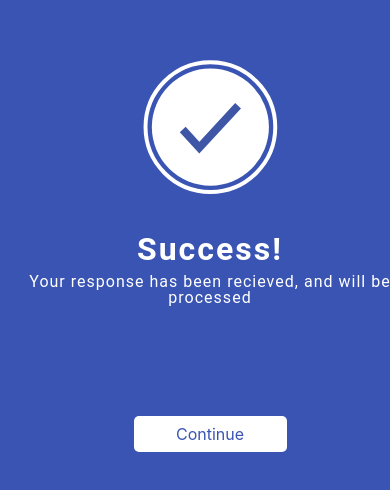
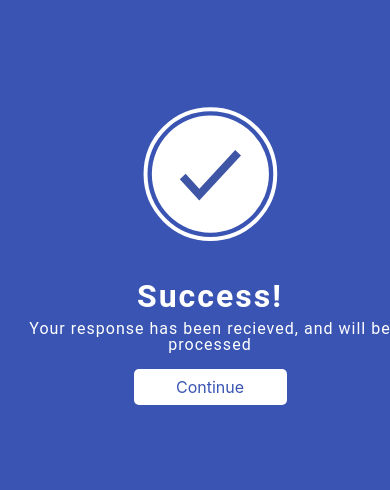
Before and after one commit to JP-LeGrand/Digital-Signatures, a React (Create React App) app in the folder digital-signatures/: page /Confirmation in a window 390 px wide. Shown: the part 190-680 px from the top of the page. Built offline with nearby package versions, Linux system fonts and the light colour scheme.

Commit message:
Increasing screen size for styling

```diff
--- a/digital-signatures/src/Components/Confirmation/Confirmation.scss
+++ b/digital-signatures/src/Components/Confirmation/Confirmation.scss
@@ -31,7 +31,6 @@
     text-align: center;
   }
   .btn-primary {
-    margin-top: 94px;
     border-radius: 5px;
     width: 153px;
     background-color: #3954b2 !important;
@@ -40,7 +39,7 @@
   .sml-screen {
     display: none;
   }
-  @media only screen and (max-width: 600px) {
+  @media only screen and (max-width: 1100px) {
     .rectangle {
       position: absolute;
       height: 100vh;
@@ -72,7 +71,6 @@
       margin: auto;
     }
     .btn-primary {
-      margin-top: 94px;
       border-radius: 5px;
       width: 153px;
       background-color: #ffffff !important;
```
